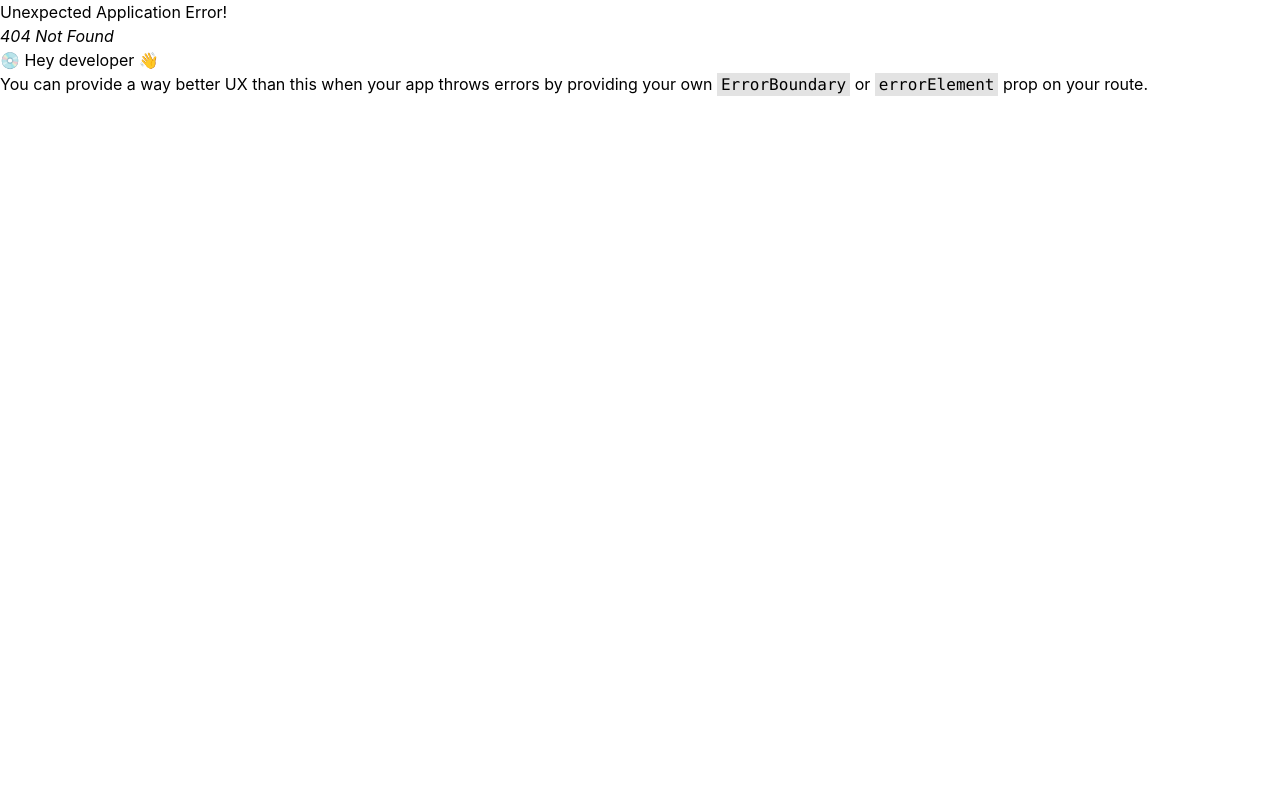
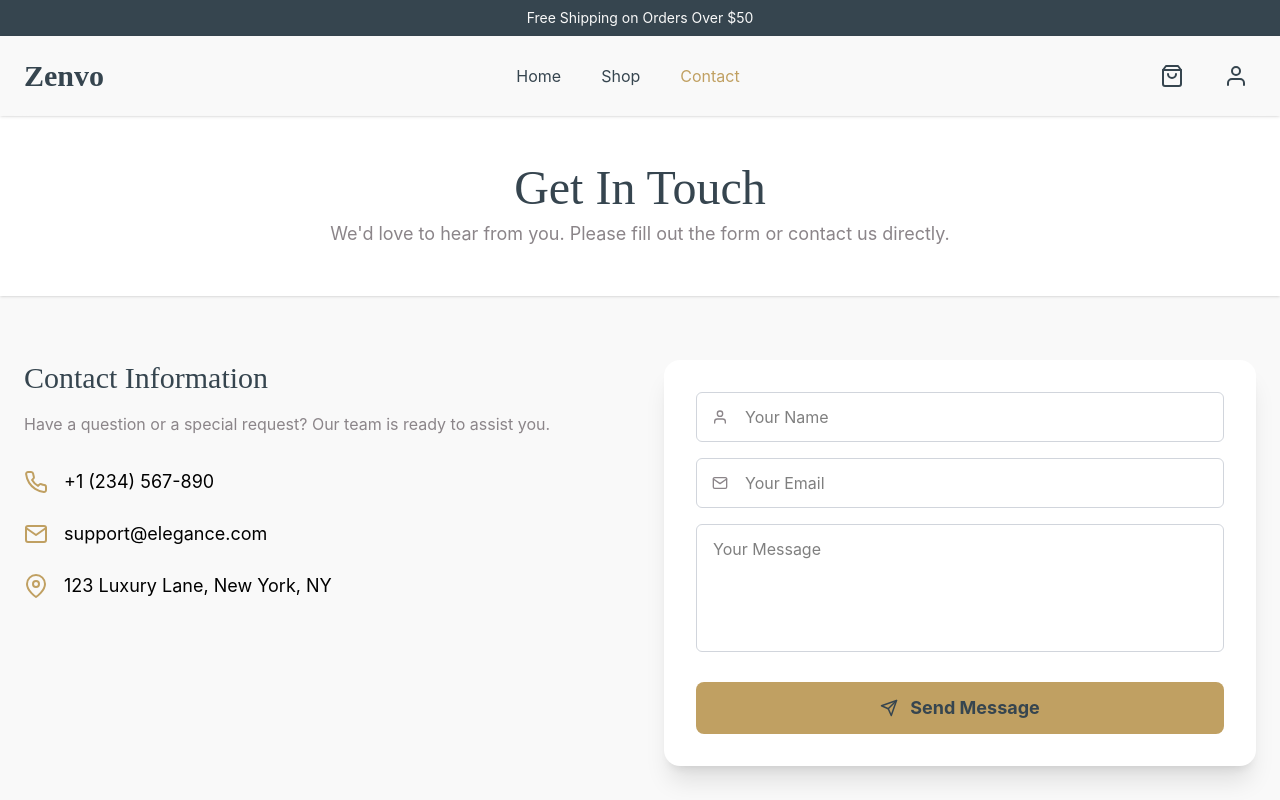
Before and after one commit to Mehaksaluja/Zenvo-Ecommerce, a React (Vite) app in the folder frontend/: page /contact in a window 1280 px wide. Before the commit this address had no page. Shown: the top 800 px of the page. Built offline with nearby package versions, Linux system fonts and the light colour scheme.

Commit message:
UI Improved

```diff
--- a/frontend/src/components/AdminRoute.jsx
+++ b/frontend/src/components/AdminRoute.jsx
@@ -3,10 +3,6 @@ import { useSelector } from 'react-redux';
 
 const AdminRoute = () => {
   const { userInfo } = useSelector((state) => state.auth);
-
-  // This component checks if a user is logged in AND if they are an admin.
-  // If both are true, it renders the child component (<Outlet />).
-  // Otherwise, it redirects them to the homepage.
   return userInfo && userInfo.isAdmin ? <Outlet /> : <Navigate to="/" replace />;
 };
 
--- a/frontend/src/components/Footer.jsx
+++ b/frontend/src/components/Footer.jsx
@@ -11,7 +11,7 @@ const Footer = () => {
         <div className="grid grid-cols-1 lg:grid-cols-12 gap-8">
 
           <div className="lg:col-span-5 text-center lg:text-left">
-            <h3 className="text-4xl font-heading font-semibold mb-4">Elegance</h3>
+            <h3 className="text-4xl font-heading font-semibold mb-4">Zenvo</h3>
             <p className="text-taupe max-w-sm mx-auto lg:mx-0 mb-6">
               Curating unforgettable moments with gifts of distinction, hand-picked for those who matter most.
             </p>
--- a/frontend/src/components/Header.jsx
+++ b/frontend/src/components/Header.jsx
@@ -1,7 +1,7 @@
 import { useState } from 'react';
 import { Link, NavLink, useNavigate } from 'react-router-dom';
 import { useSelector, useDispatch } from 'react-redux';
-import { FiShoppingBag, FiUser, FiMenu, FiX, FiLogOut, FiSettings } from 'react-icons/fi';
+import { FiShoppingBag, FiUser, FiMenu, FiX, FiLogOut, FiSettings, FiGrid, FiGift, FiPhone } from 'react-icons/fi';
 import { motion, AnimatePresence } from 'framer-motion';
 import { logout } from '../slices/authSlice';
 
@@ -9,6 +9,7 @@ const Header = () => {
   const [isMenuOpen, setIsMenuOpen] = useState(false);
 
   const { userInfo } = useSelector((state) => state.auth);
+  const { cartItems } = useSelector((state) => state.cart);
 
   const dispatch = useDispatch();
   const navigate = useNavigate();
@@ -17,6 +18,8 @@ const Header = () => {
     dispatch(logout());
     navigate('/login');
   };
+
+  const cartItemCount = cartItems.reduce((acc, item) => acc + item.qty, 0);
 
   const menuVariants = {
     hidden: { x: '100%' },
@@ -40,14 +43,17 @@ const Header = () => {
     visible: { y: 0, opacity: 1 },
   };
 
+  return (
+    <>
+      <div className="bg-charcoal text-snow text-center py-2 px-4 text-sm font-body">
+        Free Shipping on Orders Over $50
+      </div>
 
-  return (
       <header className="bg-snow/80 backdrop-blur-md shadow-sm sticky top-0 z-50">
-      <div className="container mx-auto px-6 py-4">
+        <div className="container mx-auto px-6 py-5">
           <div className="flex justify-between items-center">
-          {/* Logo */}
             <Link to="/" className="text-3xl font-heading font-semibold text-charcoal">
-            Elegance
+              Zenvo
             </Link>
 
             <nav className="hidden md:flex flex-grow justify-center gap-10">
@@ -57,16 +63,25 @@ const Header = () => {
             </nav>
 
             <div className="hidden md:flex items-center justify-end gap-6">
-            <Link to="/cart" className="text-charcoal p-2 rounded-full hover:bg-gray-200 transition-colors">
-              <FiShoppingBag className="w-5 h-5" />
+              <Link to="/cart" className="relative text-charcoal p-2 rounded-full hover:bg-gray-200 transition-colors">
+                <FiShoppingBag className="w-6 h-6" />
+                {cartItemCount > 0 && (
+                  <span className="absolute -top-1 -right-1 flex items-center justify-center w-5 h-5 bg-gold text-white text-xs font-bold rounded-full">
+                    {cartItemCount}
+                  </span>
+                )}
               </Link>
 
               {userInfo ? (
                 <div className="relative group">
                   <button className="flex items-center gap-2 font-semibold font-body text-charcoal p-2 rounded-full">
-                  {userInfo.name}
+                    <FiUser className="w-6 h-6" />
                   </button>
-                <div className="absolute top-full right-0 mt-2 w-48 bg-white rounded-lg shadow-xl overflow-hidden opacity-0 group-hover:opacity-100 transition-opacity duration-300 pointer-events-none group-hover:pointer-events-auto z-50">
+                  <div className="absolute top-full right-0 mt-3 w-48 bg-white rounded-lg shadow-xl overflow-hidden opacity-0 group-hover:opacity-100 transition-all duration-300 pointer-events-none group-hover:pointer-events-auto z-50 transform group-hover:translate-y-0 translate-y-2">
+                    <div className="px-4 py-3 border-b">
+                      <p className="font-semibold text-charcoal truncate">{userInfo.name}</p>
+                      <p className="text-sm text-taupe truncate">{userInfo.email}</p>
+                    </div>
                     <Link to="/profile" className="flex items-center gap-3 px-4 py-3 text-charcoal hover:bg-snow transition-colors">
                       <FiSettings size={16} /> Profile
                     </Link>
@@ -77,12 +92,11 @@ const Header = () => {
                 </div>
               ) : (
                 <Link to="/login" className="text-charcoal p-2 rounded-full hover:bg-gray-200 transition-colors">
-                <FiUser className="w-5 h-5" />
+                  <FiUser className="w-6 h-6" />
                 </Link>
               )}
             </div>
 
-          {/* Mobile Menu Button (Hamburger) */}
             <div className="md:hidden flex items-center">
               <button onClick={() => setIsMenuOpen(true)} className="p-2">
                 <FiMenu className="w-6 h-6 text-charcoal" />
@@ -90,25 +104,22 @@ const Header = () => {
             </div>
           </div>
         </div>
+      </header>
 
       <AnimatePresence>
         {isMenuOpen && (
           <div className="md:hidden" key="mobile-menu">
             <motion.div variants={backdropVariants} initial="hidden" animate="visible" exit="exit" onClick={() => setIsMenuOpen(false)} className="fixed inset-0 bg-black/50 backdrop-blur-sm z-40"></motion.div>
-
             <motion.div variants={menuVariants} initial="hidden" animate="visible" exit="exit" className="fixed top-0 right-0 w-3/4 max-w-xs h-full bg-snow shadow-lg z-50 flex flex-col">
               <div className="p-6 flex items-center justify-between border-b border-gray-200">
-                <span className="text-xl font-heading font-semibold text-charcoal">Elegance</span>
+                <span className="text-xl font-heading font-semibold text-charcoal">Zenvo</span>
                 <button onClick={() => setIsMenuOpen(false)} className="p-2"><FiX className="w-6 h-6 text-charcoal" /></button>
               </div>
-
               <motion.nav className="flex-grow p-4 flex flex-col gap-2" variants={navContainerVariants} initial="hidden" animate="visible">
-                {/* Regular Nav Links */}
-                <motion.div variants={navItemVariants}><NavLink to="/" end onClick={() => setIsMenuOpen(false)} className="flex items-center gap-4 text-base p-3 w-full rounded-md text-charcoal hover:bg-gold hover:text-white transition-colors">Home</NavLink></motion.div>
-                <motion.div variants={navItemVariants}><NavLink to="/shop" onClick={() => setIsMenuOpen(false)} className="flex items-center gap-4 text-base p-3 w-full rounded-md text-charcoal hover:bg-gold hover:text-white transition-colors">Shop</NavLink></motion.div>
-                <motion.div variants={navItemVariants}><NavLink to="/contact" onClick={() => setIsMenuOpen(false)} className="flex items-center gap-4 text-base p-3 w-full rounded-md text-charcoal hover:bg-gold hover:text-white transition-colors">Contact</NavLink></motion.div>
+                <motion.div variants={navItemVariants}><NavLink to="/" end onClick={() => setIsMenuOpen(false)} className="flex items-center gap-4 text-base p-3 w-full rounded-md text-charcoal hover:bg-gold hover:text-white transition-colors"><FiGrid />Home</NavLink></motion.div>
+                <motion.div variants={navItemVariants}><NavLink to="/shop" onClick={() => setIsMenuOpen(false)} className="flex items-center gap-4 text-base p-3 w-full rounded-md text-charcoal hover:bg-gold hover:text-white transition-colors"><FiGift />Shop</NavLink></motion.div>
+                <motion.div variants={navItemVariants}><NavLink to="/contact" onClick={() => setIsMenuOpen(false)} className="flex items-center gap-4 text-base p-3 w-full rounded-md text-charcoal hover:bg-gold hover:text-white transition-colors"><FiPhone />Contact</NavLink></motion.div>
               </motion.nav>
-
               <div className="p-4 border-t border-gray-200">
                 {userInfo ? (
                   <div className="flex flex-col gap-2">
@@ -124,7 +135,7 @@ const Header = () => {
           </div>
         )}
       </AnimatePresence>
-    </header>
+    </>
   );
 };
 
--- a/frontend/src/main.jsx
+++ b/frontend/src/main.jsx
@@ -27,11 +27,15 @@ import UserEditScreen from './screens/admin/userEditScreen.jsx';
 import ProductListScreen from './components/ProductListScreen.jsx';
 import ProductEditScreen from './screens/admin/ProductEditScreen.jsx';
 import OrderListScreen from './screens/admin/OrderListScreen.jsx';
+import ShopScreen from './screens/ShopScreen.jsx';
+import ContactScreen from './screens/ContactScreen.jsx';
 
 const router = createBrowserRouter(
   createRoutesFromElements(
     <Route path="/" element={<App />}>
       <Route index={true} path="/" element={<HomeScreen />} />
+      <Route path="/shop" element={<ShopScreen />} />
+      <Route path="/contact" element={<ContactScreen />} />
       <Route path="/product/:id" element={<ProductScreen />} />
       <Route path="/cart" element={<CartScreen />} />
       <Route path="/login" element={<LoginScreen />} />
--- a/frontend/src/screens/CartScreen.jsx
+++ b/frontend/src/screens/CartScreen.jsx
@@ -1,6 +1,6 @@
 import { Link, useNavigate } from 'react-router-dom';
 import { useDispatch, useSelector } from 'react-redux';
-import { FiTrash2, FiMinus, FiPlus, FiArrowLeft } from 'react-icons/fi';
+import { FiTrash2, FiMinus, FiPlus, FiArrowLeft, FiShoppingBag } from 'react-icons/fi';
 import { motion, AnimatePresence } from 'framer-motion';
 import { updateCartQuantity, removeFromCart } from '../slices/cartSlice';
 
@@ -25,8 +25,8 @@ const CartScreen = () => {
   };
 
   const itemVariants = {
-    hidden: { opacity: 0, x: -20 },
-    visible: { opacity: 1, x: 0 },
+    hidden: { opacity: 0, y: 20 },
+    visible: { opacity: 1, y: 0 },
     exit: { opacity: 0, x: -50, transition: { duration: 0.3 } },
   };
 
@@ -45,11 +45,11 @@ const CartScreen = () => {
   };
 
   return (
-    <div className="bg-gray-50 min-h-screen">
+    <div className="bg-snow min-h-screen">
       <div className="container mx-auto px-6 py-12">
-        <div className="flex justify-between items-center mb-8">
-          <h1 className="text-4xl font-heading text-charcoal">Your Cart</h1>
-          <Link to="/shop" className="group flex items-center text-taupe hover:text-gold transition-colors">
+        <div className="flex flex-col md:flex-row justify-between md:items-center gap-4 mb-8">
+          <h1 className="text-4xl font-heading text-charcoal">Your Shopping Bag</h1>
+          <Link to="/shop" className="group flex items-center text-taupe hover:text-gold transition-colors font-semibold">
             <FiArrowLeft className="mr-2 transition-transform group-hover:-translate-x-1" />
             <span>Continue Shopping</span>
           </Link>
@@ -59,17 +59,19 @@ const CartScreen = () => {
           <motion.div
             initial={{ opacity: 0, y: 20 }}
             animate={{ opacity: 1, y: 0 }}
-            className="text-center py-24 bg-white rounded-lg shadow-md"
+            className="text-center py-24 bg-white rounded-2xl shadow-xl"
           >
-            <p className="text-2xl text-taupe mb-6">Your shopping cart is empty.</p>
+            <FiShoppingBag className="mx-auto text-gold text-6xl mb-6" />
+            <h2 className="text-3xl font-heading text-charcoal mb-2">Your bag is empty</h2>
+            <p className="text-lg text-taupe mb-8">Looks like you haven’t added any gifts yet.</p>
             <Link to="/shop" className="bg-charcoal text-white font-bold font-body py-3 px-8 rounded-lg hover:bg-opacity-90 transition-colors">
               Discover Our Collection
             </Link>
           </motion.div>
         ) : (
-          <div className="grid grid-cols-1 lg:grid-cols-12 gap-8 items-start">
+          <div className="grid grid-cols-1 lg:grid-cols-12 gap-12 items-start">
             <motion.div
-              className="lg:col-span-8 bg-white p-6 rounded-lg shadow-md flex flex-col gap-6"
+              className="lg:col-span-8 bg-white p-6 rounded-2xl shadow-xl flex flex-col"
               variants={containerVariants}
               initial="hidden"
               animate="visible"
@@ -78,7 +80,7 @@ const CartScreen = () => {
                 {cartItems.map((item) => (
                   <motion.div
                     key={item._id}
-                    className="flex flex-col sm:flex-row items-center gap-4 border-b border-gray-200 pb-6 last:border-b-0"
+                    className="flex flex-col sm:flex-row items-center gap-6 border-b border-gray-200 py-6 last:border-b-0"
                     variants={itemVariants}
                     exit="exit"
                   >
@@ -86,12 +88,13 @@ const CartScreen = () => {
                     <div className="flex-grow text-center sm:text-left">
                       <Link to={`/product/${item._id}`} className="font-heading text-xl hover:text-gold transition-colors">{item.name}</Link>
                       <p className="font-semibold text-charcoal mt-1">${item.price}</p>
+                      <button onClick={() => removeFromCartHandler(item._id)} className="text-sm text-taupe hover:text-red-500 mt-2">Remove</button>
                     </div>
-                    <div className="flex items-center border border-gray-300 rounded-full mx-4">
+                    <div className="flex items-center border border-gray-300 rounded-full">
                       <button onClick={() => quantityChangeHandler(item, item.qty - 1)} className="p-2 text-taupe hover:text-charcoal transition-colors disabled:opacity-50" disabled={item.qty === 1}>
                         <FiMinus />
                       </button>
-                      <span className="px-4 font-semibold text-lg">{item.qty}</span>
+                      <span className="px-5 font-bold text-lg text-charcoal">{item.qty}</span>
                       <button onClick={() => quantityChangeHandler(item, item.qty + 1)} className="p-2 text-taupe hover:text-charcoal transition-colors disabled:opacity-50" disabled={item.qty === item.countInStock}>
                         <FiPlus />
                       </button>
@@ -99,30 +102,30 @@ const CartScreen = () => {
                     <div className="text-lg font-semibold text-charcoal w-24 text-center">
                       ${(item.qty * item.price).toFixed(2)}
                     </div>
-                    <button onClick={() => removeFromCartHandler(item._id)} className="text-taupe hover:text-red-500 p-2"><FiTrash2 size={20} /></button>
                   </motion.div>
                 ))}
               </AnimatePresence>
             </motion.div>
 
             <div className="lg:col-span-4">
-              <div className="bg-white p-6 rounded-lg shadow-md sticky top-28">
-                <h2 className="text-2xl font-heading border-b border-gray-200 pb-4 mb-6">Order Summary</h2>
-                <div className="flex justify-between mb-3 text-lg">
+              <div className="bg-white p-8 rounded-2xl shadow-xl sticky top-28">
+                <h2 className="text-3xl font-heading border-b border-gray-200 pb-4 mb-6">Order Summary</h2>
+                <div className="flex justify-between mb-3 text-lg text-taupe">
                   <span>Subtotal ({subtotalItems} items)</span>
-                  <span className="font-semibold">${totalPrice}</span>
+                  <span className="font-semibold text-charcoal">${totalPrice}</span>
                 </div>
-                <div className="flex justify-between mb-6 text-lg">
+                <div className="flex justify-between mb-6 text-lg text-taupe">
                   <span>Shipping</span>
-                  <span className="font-semibold">Free</span>
+                  <span className="font-semibold text-charcoal">Free</span>
                 </div>
-                <div className="flex justify-between mb-6 text-2xl font-bold text-charcoal border-t border-gray-200 pt-4">
+                <div className="flex justify-between mb-6 text-2xl font-bold text-charcoal border-t border-gray-200 pt-6">
                   <span>Total</span>
                   <span>${totalPrice}</span>
                 </div>
                 <button
                   onClick={checkoutHandler}
                   className="w-full bg-gold text-charcoal font-bold font-body py-4 rounded-lg hover:bg-opacity-90 transition-colors transform hover:scale-105"
+                  disabled={cartItems.length === 0}
                 >
                   Proceed to Checkout
                 </button>
--- /dev/null
+++ b/frontend/src/screens/ContactScreen.jsx
@@ -0,0 +1,99 @@
+import { useState } from 'react';
+import { motion } from 'framer-motion';
+import { FiMail, FiPhone, FiMapPin, FiUser, FiSend } from 'react-icons/fi';
+
+const ContactScreen = () => {
+  const [name, setName] = useState('');
+  const [email, setEmail] = useState('');
+  const [message, setMessage] = useState('');
+
+  const submitHandler = (e) => {
+    e.preventDefault();
+    console.log({ name, email, message });
+    alert('Thank you for your message! We will get back to you soon.');
+    setName('');
+    setEmail('');
+    setMessage('');
+  };
+
+  return (
+    <div className="bg-snow">
+      <div className="bg-white py-12 shadow-sm">
+        <div className="container mx-auto px-6 text-center">
+          <motion.h1
+            className="text-5xl font-heading text-charcoal"
+            initial={{ opacity: 0, y: 20 }}
+            animate={{ opacity: 1, y: 0 }}
+            transition={{ duration: 0.5 }}
+          >
+            Get In Touch
+          </motion.h1>
+          <motion.p
+            className="text-lg text-taupe mt-2"
+            initial={{ opacity: 0, y: 20 }}
+            animate={{ opacity: 1, y: 0 }}
+            transition={{ duration: 0.5, delay: 0.2 }}
+          >
+            We'd love to hear from you. Please fill out the form or contact us directly.
+          </motion.p>
+        </div>
+      </div>
+
+      <div className="container mx-auto px-6 py-16">
+        <div className="grid grid-cols-1 md:grid-cols-2 gap-12">
+          <motion.div
+            initial={{ opacity: 0, x: -50 }}
+            animate={{ opacity: 1, x: 0 }}
+            transition={{ duration: 0.7, delay: 0.4 }}
+          >
+            <h2 className="text-3xl font-heading text-charcoal mb-4">Contact Information</h2>
+            <p className="text-taupe mb-8">
+              Have a question or a special request? Our team is ready to assist you.
+            </p>
+            <div className="flex flex-col gap-6">
+              <div className="flex items-center gap-4">
+                <FiPhone className="text-gold text-2xl" />
+                <span className="text-lg">+1 (234) 567-890</span>
+              </div>
+              <div className="flex items-center gap-4">
+                <FiMail className="text-gold text-2xl" />
+                <span className="text-lg">support@elegance.com</span>
+              </div>
+              <div className="flex items-center gap-4">
+                <FiMapPin className="text-gold text-2xl" />
+                <span className="text-lg">123 Luxury Lane, New York, NY</span>
+              </div>
+            </div>
+          </motion.div>
+
+          <motion.div
+            className="bg-white p-8 rounded-2xl shadow-xl"
+            initial={{ opacity: 0, x: 50 }}
+            animate={{ opacity: 1, x: 0 }}
+            transition={{ duration: 0.7, delay: 0.6 }}
+          >
+            <form onSubmit={submitHandler}>
+              <div className="relative mb-4">
+                <FiUser className="absolute top-1/2 left-4 -translate-y-1/2 text-taupe" />
+                <input type="text" value={name} onChange={(e) => setName(e.target.value)} placeholder="Your Name" required className="w-full pl-12 pr-4 py-3 rounded-md border border-gray-300 focus:outline-none focus:ring-2 focus:ring-gold" />
+              </div>
+              <div className="relative mb-4">
+                <FiMail className="absolute top-1/2 left-4 -translate-y-1/2 text-taupe" />
+                <input type="email" value={email} onChange={(e) => setEmail(e.target.value)} placeholder="Your Email" required className="w-full pl-12 pr-4 py-3 rounded-md border border-gray-300 focus:outline-none focus:ring-2 focus:ring-gold" />
+              </div>
+              <div className="relative mb-6">
+                <textarea value={message} onChange={(e) => setMessage(e.target.value)} placeholder="Your Message" required className="w-full px-4 py-3 rounded-md border border-gray-300 focus:outline-none focus:ring-2 focus:ring-gold h-32 resize-none"></textarea>
+              </div>
+              <button type="submit" className="w-full bg-gold text-charcoal font-bold font-body py-3 rounded-lg hover:bg-opacity-90 transition-colors text-lg flex items-center justify-center">
+                <FiSend className="mr-3" />
+                Send Message
+              </button>
+            </form>
+          </motion.div>
+        </div>
+      </div>
+    </div>
+  );
+};
+
+export default ContactScreen;
```
Also changed, not shown: frontend/src/components/CheckoutSteps.jsx (+44 -39 lines), frontend/src/components/ProductCard.jsx (+33 -15 lines), frontend/src/components/ProductListScreen.jsx (+31 -19 lines). Lines whose indentation alone changed are shown as unchanged.
